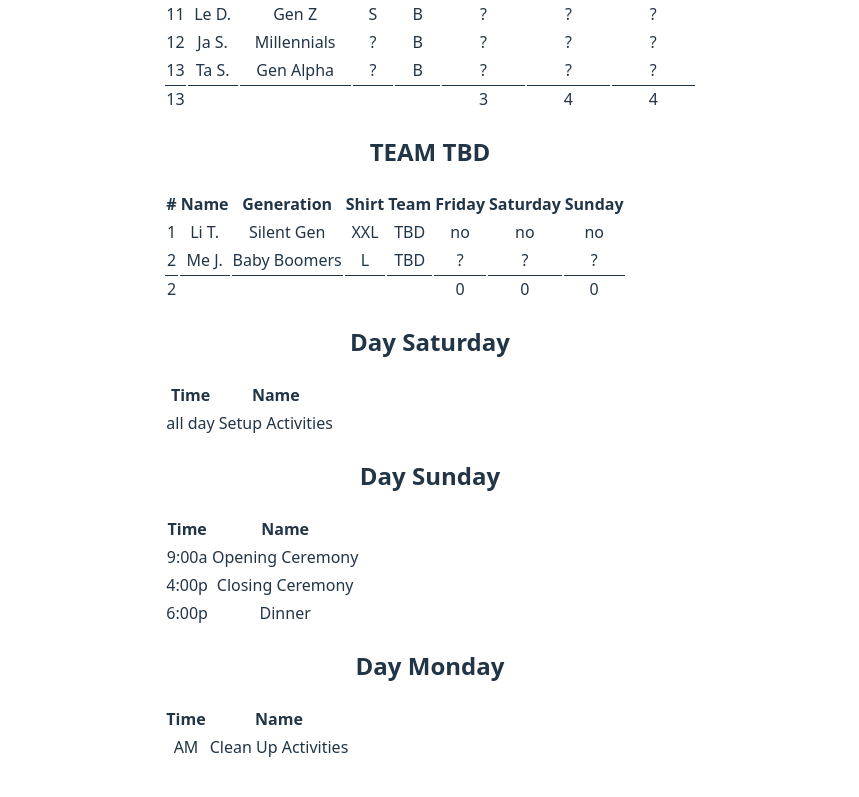
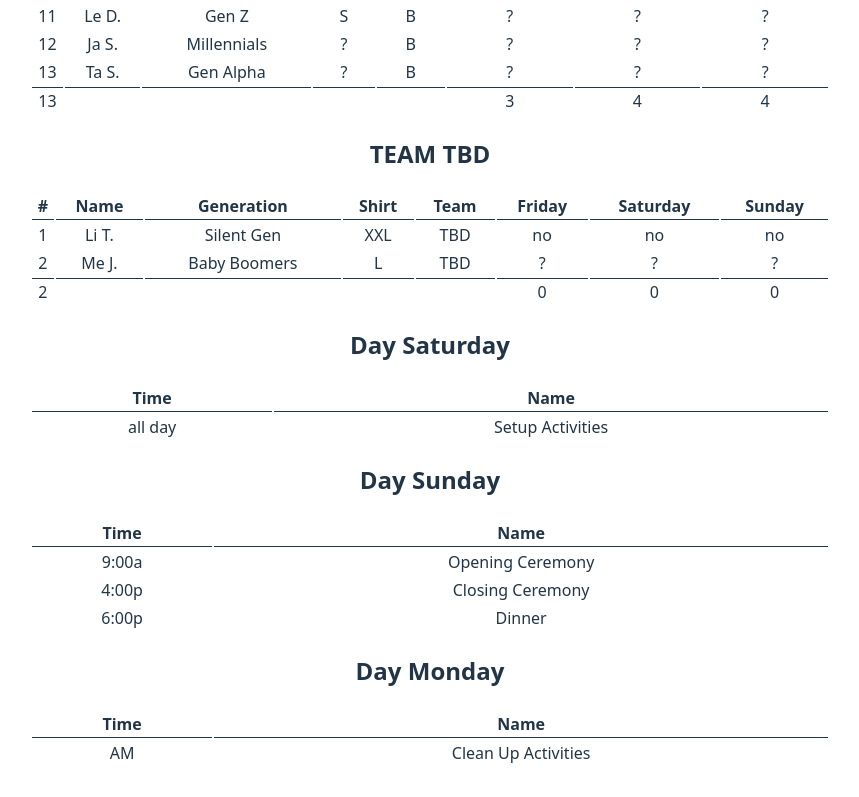
Before and after one commit to theappreciator/farmlympics, a React (Vite) app: page / in a window 1280 px wide. Shown: the part 993-1790 px from the top of the page, without its empty margins (210-1069 px from the left). Built offline with nearby package versions, Linux system fonts and the light colour scheme.

Commit message:
Tables are now consistently sized

```diff
--- a/src/AgendaDay.module.css
+++ b/src/AgendaDay.module.css
@@ -0,0 +1,11 @@
+.container {
+    min-width: 800px;
+}
+
+.header th {
+    border-bottom: thin solid;
+}
+
+.footer td {
+    border-top: thin solid;
+}
--- a/src/AgendaDay.tsx
+++ b/src/AgendaDay.tsx
@@ -46,7 +46,7 @@ const AgendaDay: React.FC<AgendaDayProps> = ({ day, agenda }) => {
       <>
       <h2>Day {day}</h2>
         <table className={styles.container}>
-          <thead>
+          <thead className={styles.header}>
             {table.getHeaderGroups().map(headerGroup => (
               <tr key={headerGroup.id}>
                 {headerGroup.headers.map(header => (
--- a/src/TeamTable.module.css
+++ b/src/TeamTable.module.css
@@ -1,3 +1,11 @@
+.container {
+    min-width: 800px;
+}
+
+.header th {
+    border-bottom: thin solid;
+}
+
 .footer td {
     border-top: thin solid;
 }
--- a/src/TeamTable.tsx
+++ b/src/TeamTable.tsx
@@ -100,7 +100,7 @@ const TeamTable: React.FC<TeamTableProps> = ({ team, people }) => {
       <>
       <h2>TEAM {team}</h2>
         <table className={styles.container}>
-          <thead>
+          <thead className={styles.header}>
             {table.getHeaderGroups().map(headerGroup => (
               <tr key={headerGroup.id}>
                 {headerGroup.headers.map(header => (
@@ -156,7 +156,7 @@ const TeamTable: React.FC<TeamTableProps> = ({ team, people }) => {
                   <td key={header.id} className={styles.footer}>
                     {flexRender(
                       header.column.columnDef.footer,
-                      header.getContext()
+                      header.getContext(),
                     )}
                   </td>
                 ))}
```
